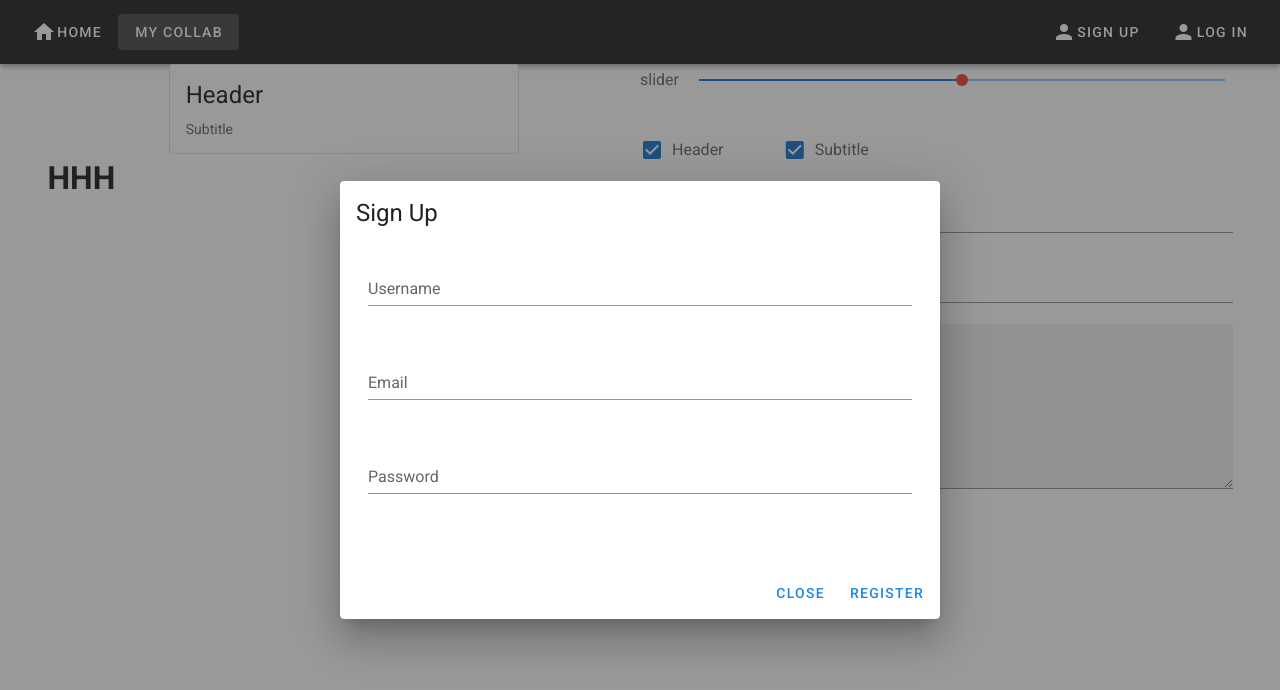
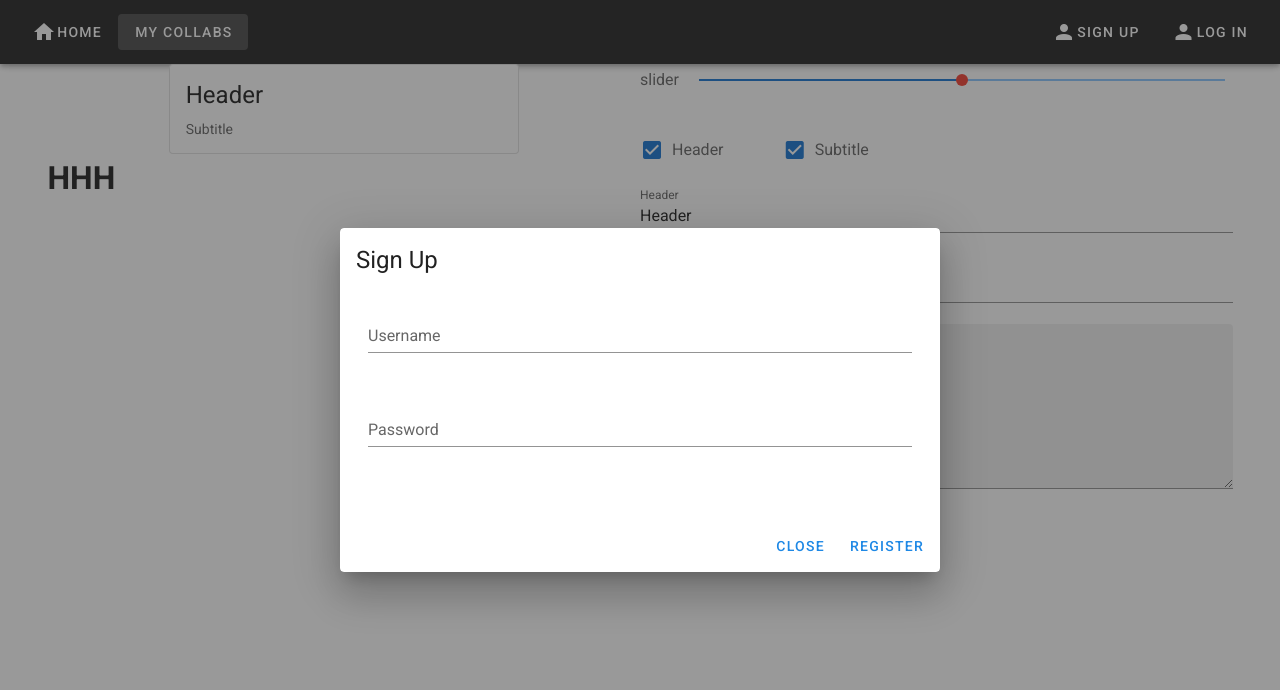
Before and after one commit to elskater98/OrigenChallengeFront, a Nuxt app: page /docs in a window 1280 px wide. Both pictures are taken after a click on the button "SIGN UP". Shown: the top 690 px of the page. Built offline with nearby package versions, Linux system fonts and the light colour scheme; no server answers.

Commit message:
Sign up done

```diff
--- a/layouts/default.vue
+++ b/layouts/default.vue
@@ -7,7 +7,7 @@
           <v-icon medium>mdi-home</v-icon>
           Home
         </v-btn>
-        <v-btn to="/docs" depressed nuxt>My Collab</v-btn>
+        <v-btn to="/docs" depressed nuxt>My Collabs</v-btn>
         <v-spacer></v-spacer>
         <div v-show="!isLogged">
           <v-btn depressed @click="signupDialog=true">
@@ -42,7 +42,7 @@
                 <v-row>
                   <v-col cols="12">
                     <v-text-field
-                      v-model="email"
+                      v-model="username"
                       label="Username"
                       required
                     ></v-text-field>
@@ -88,18 +88,14 @@
                 <v-row>
                   <v-col cols="12">
                     <v-text-field
+                      v-model="sUsername"
                       label="Username"
                       required
                     ></v-text-field>
                   </v-col>
                   <v-col cols="12">
                     <v-text-field
-                      label="Email"
-                      required
-                    ></v-text-field>
-                  </v-col>
-                  <v-col cols="12">
-                    <v-text-field
+                      v-model="sPassword"
                       label="Password"
                       type="password"
                       required
@@ -126,6 +122,7 @@
           </form>
         </v-card>
       </v-dialog>
+
       <Nuxt/>
     </div>
   </v-app>
@@ -134,18 +131,19 @@
 <script>
 
 import AuthService from "~/services/AuthService";
+const axios = require('axios');
 
 export default {
   name: "default",
   data() {
-    return {email: "", password: "", loginDialog: false, signupDialog: false, isLogged: AuthService.isLogged()}
+    return {username: "", password: "",sUsername: "", sPassword: "", loginDialog: false, signupDialog: false, isLogged: AuthService.isLogged(),error:[]}
   },
   methods: {
     async login() {
       try {
         await this.$auth.loginWith('local', {
           data: {
-            username: this.email,
+            username: this.username,
             password: this.password
           }
         }).then((value => {
@@ -158,6 +156,11 @@ export default {
       }
     },
     signup() {
+      this.$axios.$post('/chat/account/register',{username:this.sUsername,password:this.sPassword}).then((value)=>{
+        console.log(value);
+      }).catch((error)=>{
+        console.log(error)
+      });
       this.signupDialog = false;
     },
     logout() {
--- a/services/AuthService.js
+++ b/services/AuthService.js
@@ -1,7 +1,13 @@
+const axios = require('axios');
 class AuthService {
 
   logout() {
     sessionStorage.clear();
+  }
+
+  signup(username,password){
+    console.log(username,password);
+
   }
 
   isLogged() {
```
